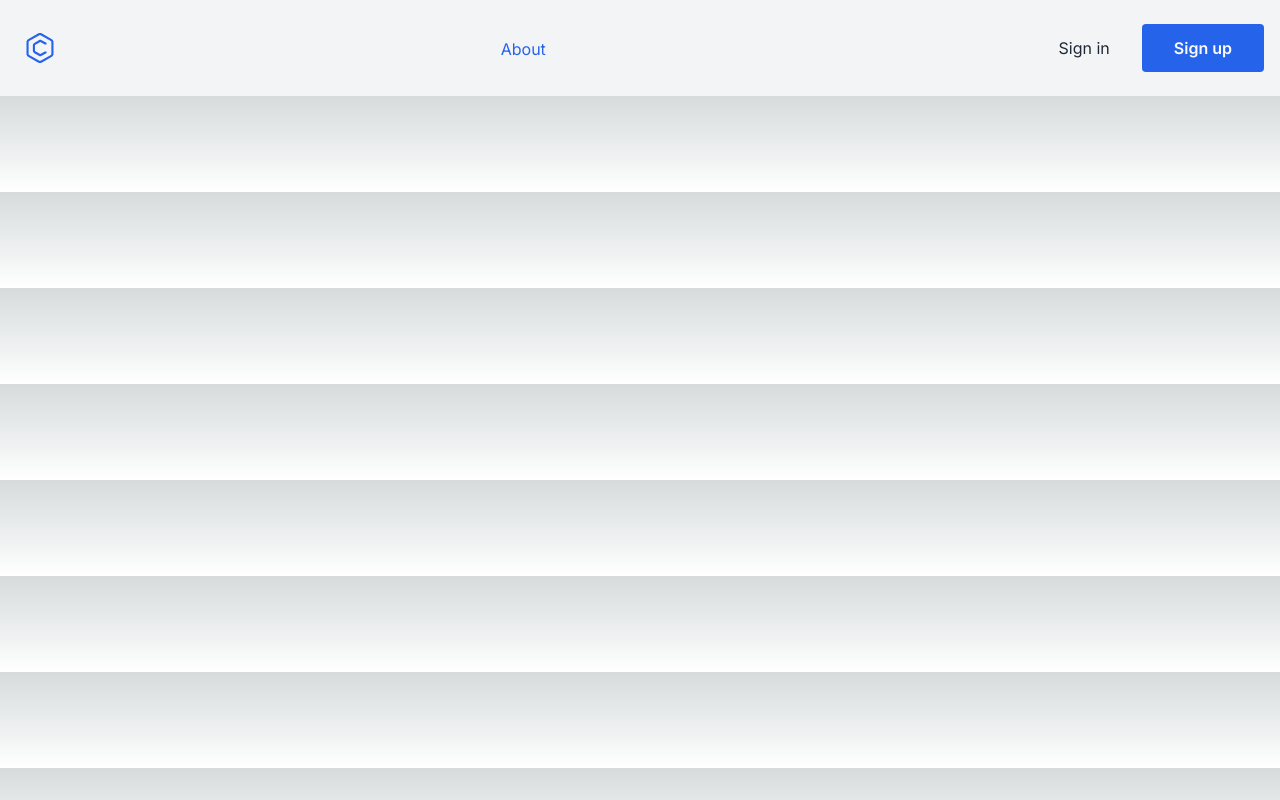
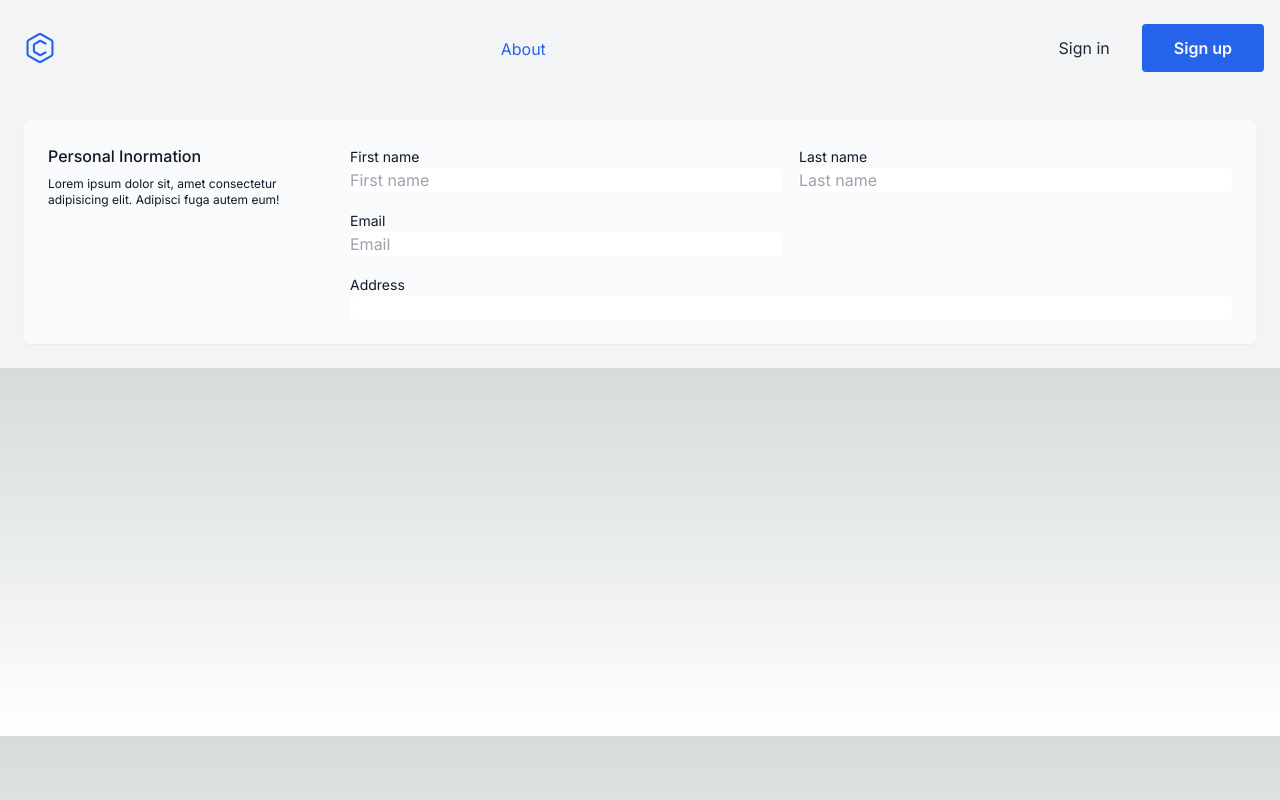
Before and after one commit to imRanDan/mytasklist-2.0, a Next.js app: page /signup in a window 1280 px wide. Built offline with nearby package versions, Linux system fonts and the light colour scheme.

Commit message:
working on adding in signup form

```diff
--- /dev/null
+++ b/src/components/Form.tsx
@@ -0,0 +1,36 @@
+import React from 'react'
+
+const Form = () => {
+  return (
+  <section className="p-6 bg-gray-100 text-gray-900">
+	  <form novalidate="" action="" className="container flex flex-col mx-auto space-y-12">
+		  <fieldset className="grid grid-cols-4 gap-6 p-6 rounded-md shadow-sm bg-gray-50">
+			  <div className="space-y-2 col-span-full lg:col-span-1">
+				  <p className="font-medium">Personal Inormation</p>
+				  <p className="text-xs">Lorem ipsum dolor sit, amet consectetur adipisicing elit. Adipisci fuga autem eum!</p>
+			  </div>
+			  <div className="grid grid-cols-6 gap-4 col-span-full lg:col-span-3">
+          <div className="col-span-full sm:col-span-3">
+            <label for="firstname" className="text-sm">First name</label>
+            <input id="firstname" type="text" placeholder="First name" className="w-full rounded-md focus:ring focus:ri focus:ri border-gray-300 text-gray-900" />
+          </div>
+          <div className="col-span-full sm:col-span-3">
+            <label for="lastname" className="text-sm">Last name</label>
+            <input id="lastname" type="text" placeholder="Last name" className="w-full rounded-md focus:ring focus:ri focus:ri border-gray-300 text-gray-900" />
+          </div>
+          <div className="col-span-full sm:col-span-3">
+            <label for="email" className="text-sm">Email</label>
+            <input id="email" type="email" placeholder="Email" className="w-full rounded-md focus:ring focus:ri focus:ri border-gray-300 text-gray-900" />
+          </div>
+          <div className="col-span-full">
+            <label for="address" className="text-sm">Address</label>
+            <input id="address" type="text" placeholder="" className="w-full rounded-md focus:ring focus:ri focus:ri border-gray-300 text-gray-900" />
+          </div>
+			  </div>
+		  </fieldset>
+	  </form>
+  </section>
+  )
+}
+
+export default Form
--- a/src/pages/signup.tsx
+++ b/src/pages/signup.tsx
@@ -1,3 +1,4 @@
+import Form from '@/components/Form'
 import Nav from '@/components/Nav'
 import React from 'react'
 
@@ -5,6 +6,7 @@ const signup = () => {
   return (
     <>
       <Nav />
+      <Form />
 
     </>
   )
```
